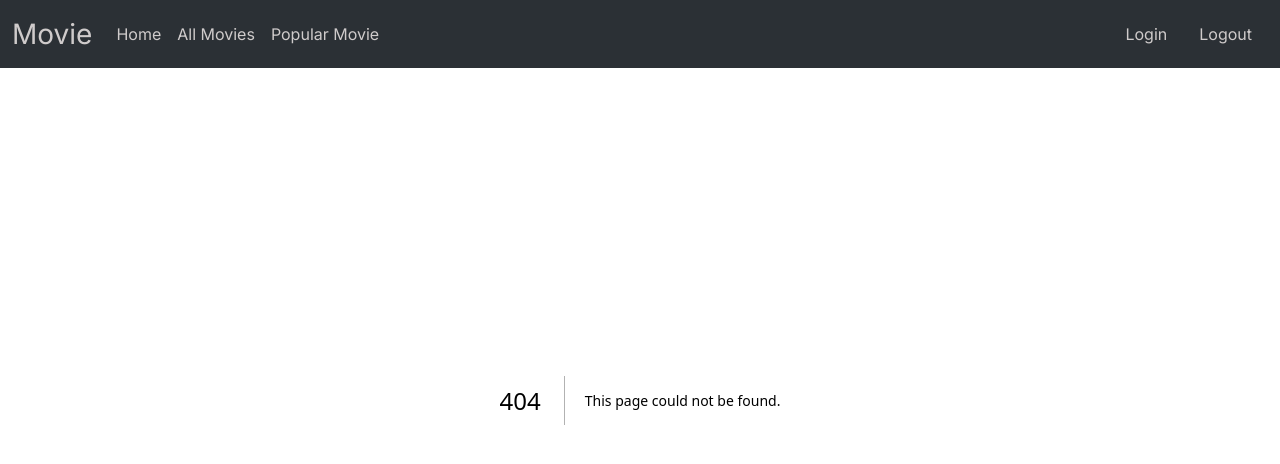
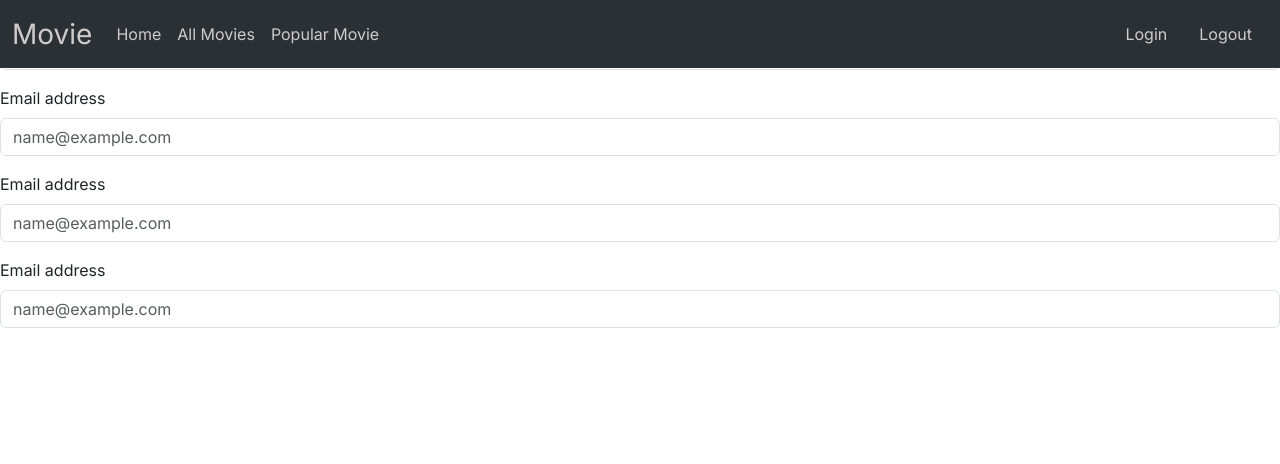
Before and after one commit to 9370174461/MovieVault, a Next.js app: page /addmovie in a window 1280 px wide. Before the commit this address had no page. Shown: the top 464 px of the page. Built offline with nearby package versions, Linux system fonts and the light colour scheme.

Commit message:
addmovie page

```diff
--- /dev/null
+++ b/src/app/addmovie/page.js
@@ -0,0 +1,24 @@
+import React from 'react'
+
+export default function addpage() {
+  return (
+    <div>
+      <div className="mb-3">
+  <label for="exampleFormControlInput1" className="form-label">Email address</label>
+  <input type="email" className="form-control" id="exampleFormControlInput1" placeholder="name@example.com"/>
+</div>
+<div className="mb-3">
+  <label for="exampleFormControlInput1" className="form-label">Email address</label>
+  <input type="email" className="form-control" id="exampleFormControlInput1" placeholder="name@example.com"/>
+</div>
+<div className="mb-3">
+  <label for="exampleFormControlInput1" className="form-label">Email address</label>
+  <input type="email" className="form-control" id="exampleFormControlInput1" placeholder="name@example.com"/>
+</div>
+<div className="mb-3">
+  <label for="exampleFormControlInput1" className="form-label">Email address</label>
+  <input type="email" className="form-control" id="exampleFormControlInput1" placeholder="name@example.com"/>
+</div>
+    </div>
+  )
+}
```
